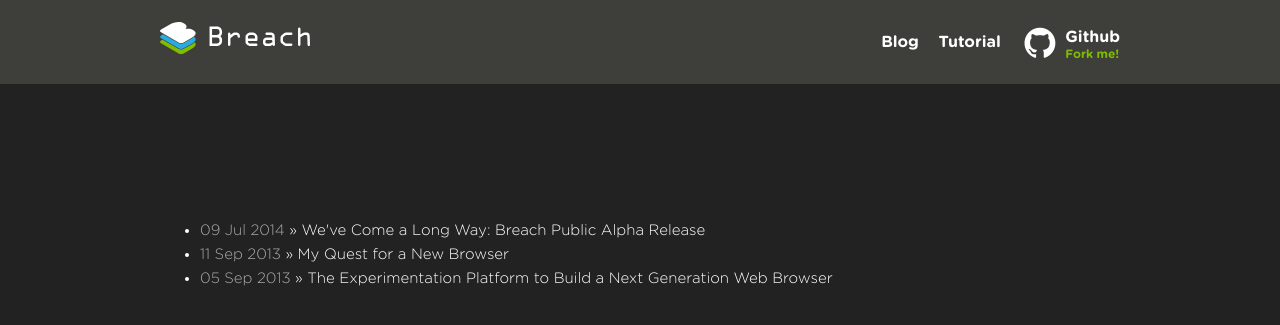
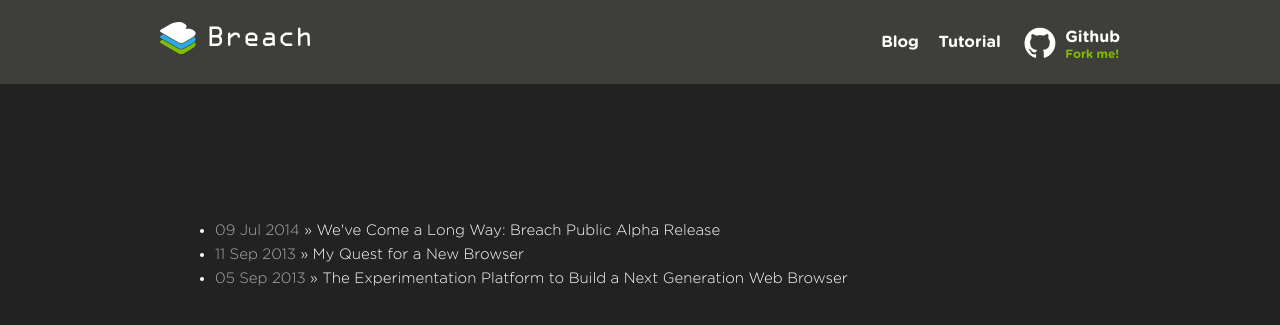
Before and after one commit to spolu/breach_core, a Jekyll site: the page built from blog/index.html, in a window 1280 px wide. Shown: the top 325 px of the page. Built offline with Jekyll 4.4.1, drawn with Linux system fonts in a browser that asks for light colours; Markdown is read by kramdown in place of the engine named in the settings.

Commit message:
Responsiveness fixes

```diff
--- a/css/_blog.blog.scss
+++ b/css/_blog.blog.scss
@@ -10,7 +10,7 @@
   article {
     max-width: 960px;
     margin: 0 auto;
-    padding: 4em 0;
+    padding: 4em 1em;
 
     padding-top: 5em;
 
--- a/css/_blog.post.scss
+++ b/css/_blog.post.scss
@@ -11,7 +11,7 @@
   article {
     max-width: 650px;
     margin: 0 auto;
-    padding: 4em 0;
+    padding: 4em 1em;
     text-align: justify;
 
     img {
--- a/css/_responsive.scss
+++ b/css/_responsive.scss
@@ -32,12 +32,20 @@
 }
 
 @media (max-width: 480px) {
+  .btn-main {
+    font-size: 1em;
+  }
   h3 {
     font-size: 2em;
     line-height: 1.1em;
   }
   h4 {
     font-size: 1.3em;
+  }
+  #header {
+    ul {
+      padding-left: 20px;
+    }
   }
   #footer {
     padding-top: 2em;
--- a/css/style.css
+++ b/css/style.css
@@ -1926,9 +1926,9 @@
     color: white;
     text-decoration: none; }
   #blog article {
-    width: 960px;
+    max-width: 960px;
     margin: 0 auto;
-    padding: 4em 0;
+    padding: 4em 1em;
     padding-top: 5em; }
     #blog article h1 {
       color: #aaa;
@@ -1948,9 +1948,9 @@
     font-weight: bold;
     text-decoration: none; }
   #post article {
-    width: 650px;
+    max-width: 650px;
     margin: 0 auto;
-    padding: 4em 0;
+    padding: 4em 1em;
     text-align: justify;
     /* terminal */ }
     #post article img {
@@ -2010,12 +2010,18 @@
     #footer footer header ul {
       padding: 0; } }
 @media (max-width: 480px) {
+  .btn-main {
+    font-size: 1em; }
+
   h3 {
     font-size: 2em;
     line-height: 1.1em; }
 
   h4 {
     font-size: 1.3em; }
+
+  #header ul {
+    padding-left: 20px; }
 
   #footer {
     padding-top: 2em; }
```
